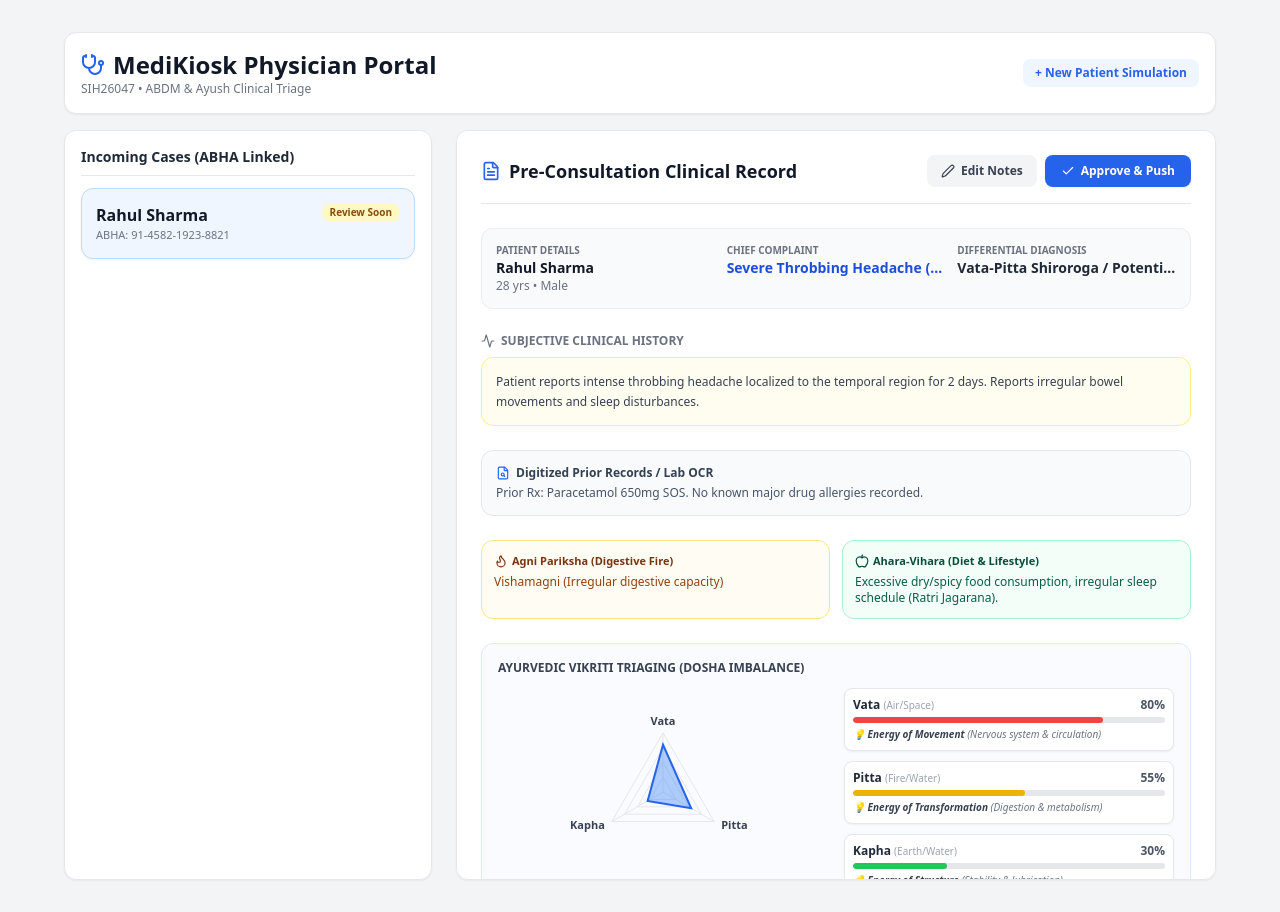
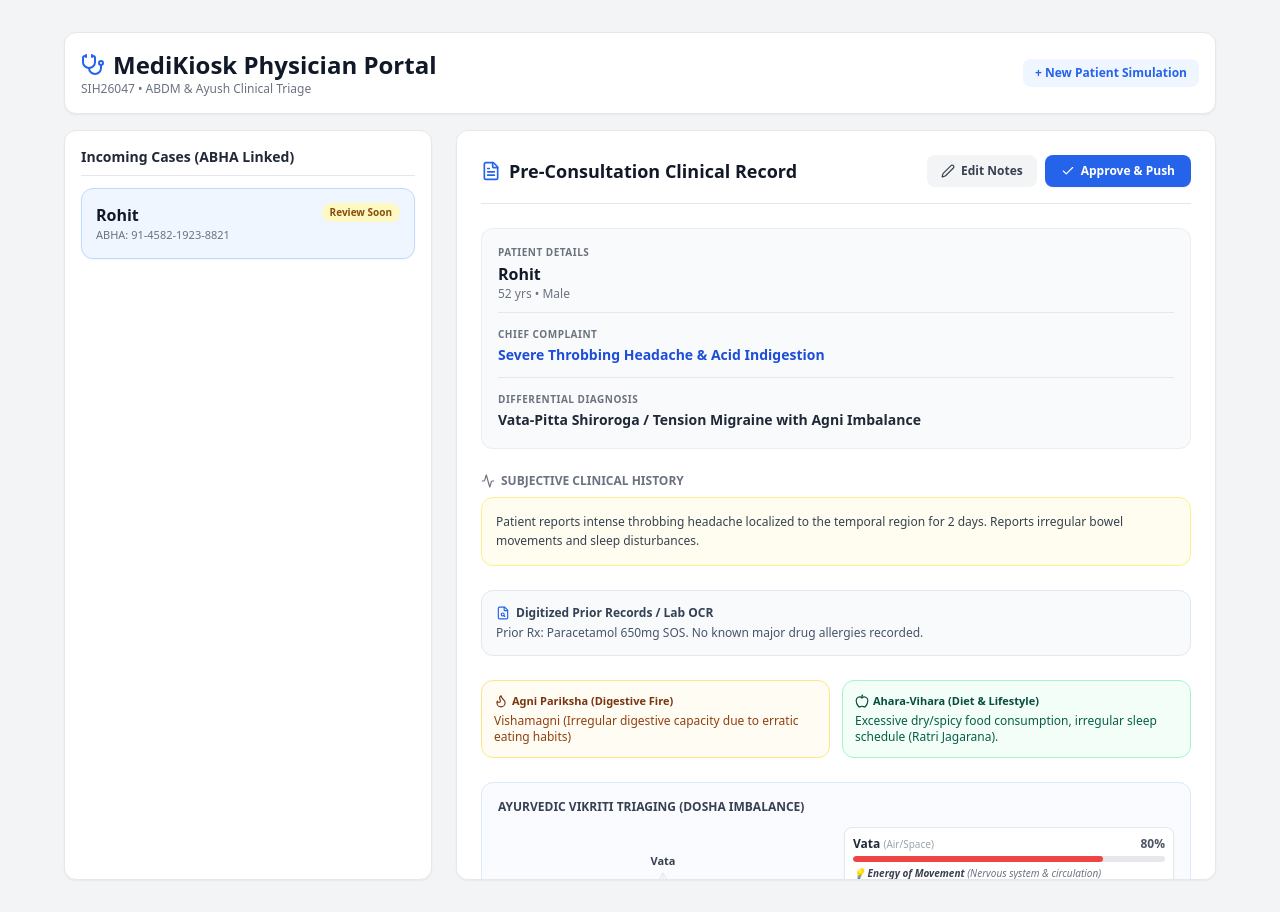
Before and after one commit to kislayanand1803/MediKiosk-prototype, a React (Vite) app: page /doctor in a window 1280 px wide. Built offline with nearby package versions, Linux system fonts and the light colour scheme.

Commit message:
Modify default patient info and enhance UI layout
Updated default patient details and improved text wrapping for demographic and clinical overview sections.

```diff
--- a/src/pages/DoctorDashboard.jsx
+++ b/src/pages/DoctorDashboard.jsx
@@ -26,17 +26,19 @@ export default function DoctorDashboard() {
   const location = useLocation();
 
   const defaultPatient = {
-    name: "Rahul Sharma",
-    age: "28",
+    name: "Rohit",
+    age: "52",
     gender: "Male",
     abhaId: "91-4582-1923-8821",
-    primaryComplaint: "Severe Throbbing Headache (Shiroga Roga)",
+    primaryComplaint: "Severe Throbbing Headache & Acid Indigestion",
     subjectiveHistory:
       "Patient reports intense throbbing headache localized to the temporal region for 2 days. Reports irregular bowel movements and sleep disturbances.",
-    possibleDiagnosis: "Vata-Pitta Shiroroga / Potential Tension Migraine",
+    possibleDiagnosis:
+      "Vata-Pitta Shiroroga / Tension Migraine with Agni Imbalance",
     extractedDocNotes:
       "Prior Rx: Paracetamol 650mg SOS. No known major drug allergies recorded.",
-    agniStatus: "Vishamagni (Irregular digestive capacity)",
+    agniStatus:
+      "Vishamagni (Irregular digestive capacity due to erratic eating habits)",
     aharaVihara:
       "Excessive dry/spicy food consumption, irregular sleep schedule (Ratri Jagarana).",
     urgencyLevel: "Review Soon",
@@ -181,32 +183,34 @@ export default function DoctorDashboard() {
               </div>
             </div>
 
-            {/* Demographics */}
-            <div className="grid grid-cols-1 sm:grid-cols-3 gap-3 bg-gray-50 p-3.5 rounded-xl border border-gray-200/60">
-              <div>
-                <p className="text-[10px] text-gray-500 uppercase font-bold">
+            {/* Demographics & Clinical Overview Card (Fixed text wrapping) */}
+            <div className="bg-gray-50 p-4 rounded-xl border border-gray-200/60 space-y-3.5">
+              <div className="border-b border-gray-200 pb-2.5">
+                <p className="text-[10px] text-gray-500 uppercase font-bold tracking-wider">
                   Patient Details
                 </p>
-                <p className="font-bold text-gray-900 text-sm truncate">
+                <p className="font-bold text-gray-900 text-sm sm:text-base mt-0.5">
                   {currentPatient.name}
                 </p>
                 <p className="text-xs text-gray-500">
                   {currentPatient.age} yrs • {currentPatient.gender}
                 </p>
               </div>
-              <div>
-                <p className="text-[10px] text-gray-500 uppercase font-bold">
+
+              <div className="border-b border-gray-200 pb-2.5">
+                <p className="text-[10px] text-gray-500 uppercase font-bold tracking-wider">
                   Chief Complaint
                 </p>
-                <p className="font-bold text-blue-700 text-sm truncate">
+                <p className="font-bold text-blue-700 text-sm mt-0.5 leading-relaxed break-words">
                   {currentPatient.primaryComplaint}
                 </p>
               </div>
+
               <div>
-                <p className="text-[10px] text-gray-500 uppercase font-bold">
+                <p className="text-[10px] text-gray-500 uppercase font-bold tracking-wider">
                   Differential Diagnosis
                 </p>
-                <p className="font-bold text-gray-800 text-sm truncate">
+                <p className="font-bold text-gray-800 text-sm mt-0.5 leading-relaxed break-words">
                   {currentPatient.possibleDiagnosis}
                 </p>
               </div>
```
